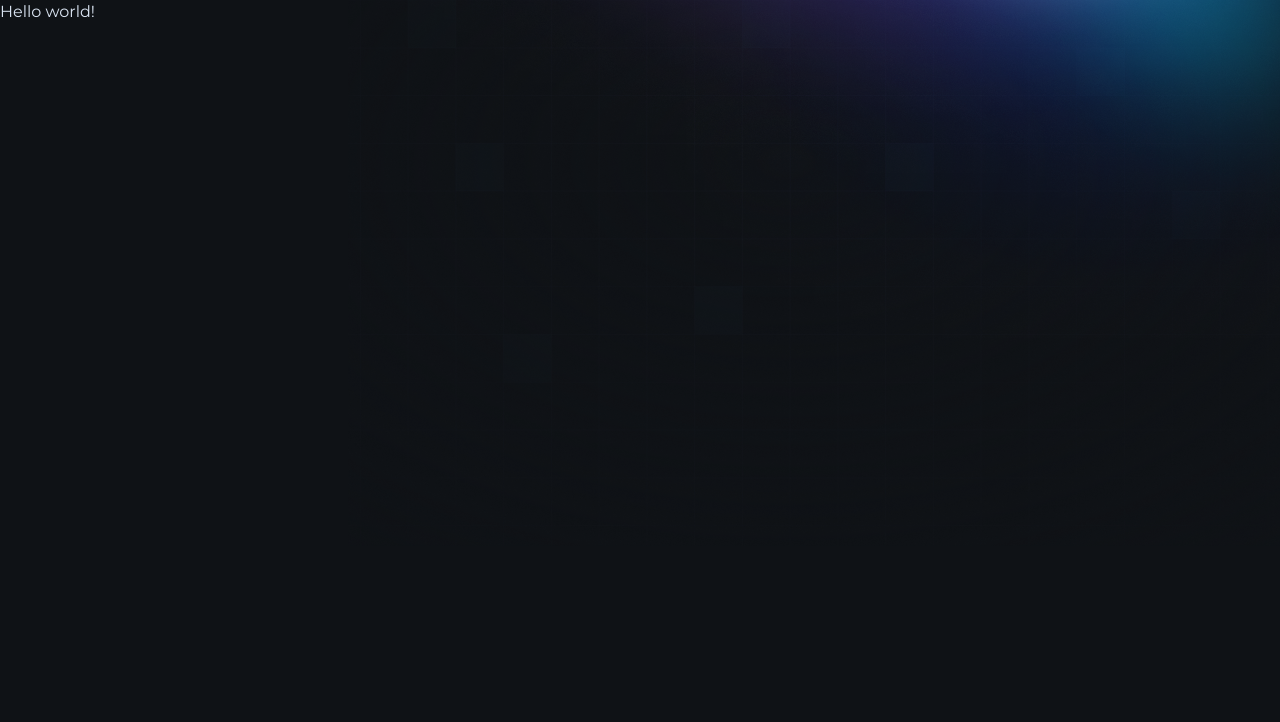
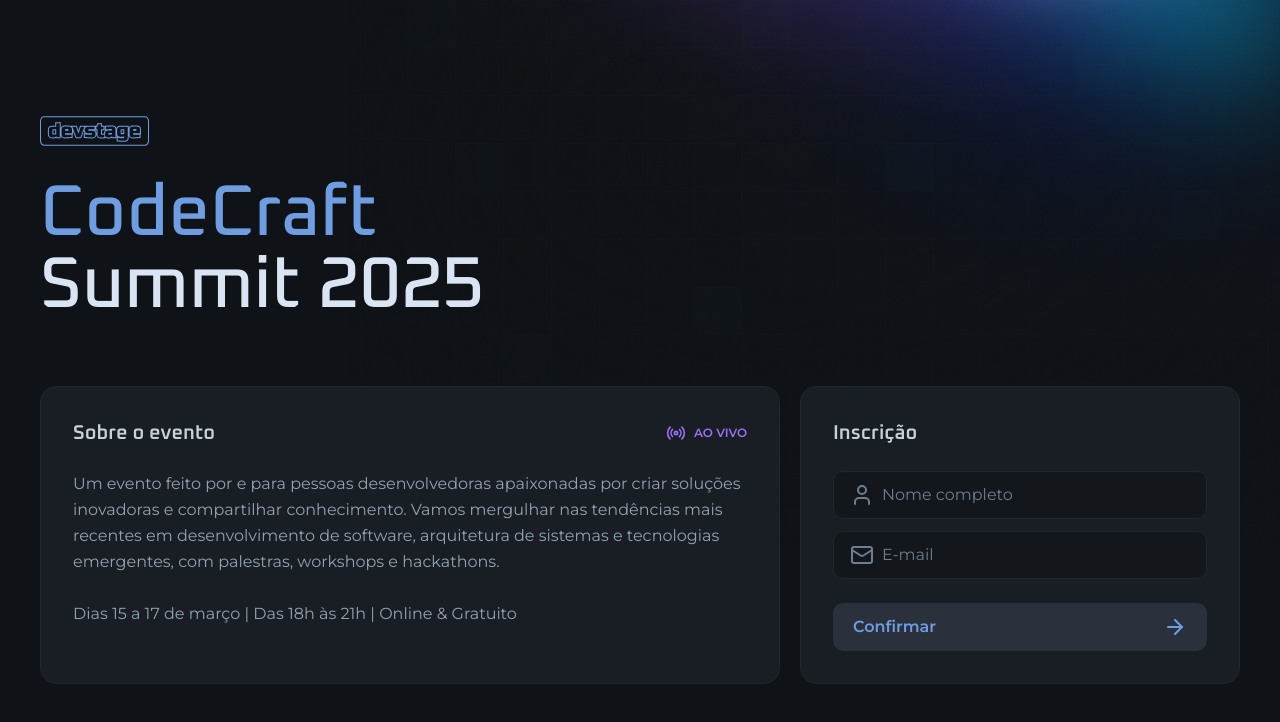
Before and after one commit to ArthurFakhouri/nlw-connect-web, a Next.js app: page / in a window 1280 px wide. Shown: the top 722 px of the page. Built offline with nearby package versions, Linux system fonts and the light colour scheme.

Commit message:
new: Creating the home page 'Devstage'

```diff
--- a/src/app/page.tsx
+++ b/src/app/page.tsx
@@ -1,7 +1,71 @@
+import { Button } from '@/components/button'
+import { InputField, InputIcon, InputRoot } from '@/components/input'
+import { ArrowRight, Mail, Radio, User } from 'lucide-react'
+import Image from 'next/image'
+import logo from '../assets/logo.svg'
+
 export default function Home() {
   return (
-    <main>
-      <div>Hello world!</div>
+    <main className="max-w-[1240px] mx-auto px-5 py-8 md:py-0">
+      <div className="min-h-dvh flex flex-col justify-center gap-16">
+        <div className="flex flex-col items-center gap-8  w-full max-w-[550px] md:items-start">
+          <Image src={logo} alt="devstage" width={108.5} height={30} />
+
+          <h1 className="text-4xl text-center leading-none font-heading font-medium flex flex-col md:text-7xl md:text-left">
+            <span className="text-blue">CodeCraft</span>
+            Summit 2025
+          </h1>
+        </div>
+
+        <div className="flex gap-5 items-stretch flex-col md:flex-row">
+          <div className="flex-1 bg-gray-700 border border-gray-600 rounded-2xl p-8 space-y-6">
+            <div className="flex items-center justify-between">
+              <h2 className="font-heading font-semibold text-gray-200 text-xl">
+                Sobre o evento
+              </h2>
+              <span className="text-purple font-semibold text-xs flex items-center gap-2">
+                <Radio className="size-5" />
+                AO VIVO
+              </span>
+            </div>
+            <p className="text-gray-300 leading-relaxed text-sm md:text-base">
+              Um evento feito por e para pessoas desenvolvedoras apaixonadas por
+              criar soluções inovadoras e compartilhar conhecimento. Vamos
+              mergulhar nas tendências mais recentes em desenvolvimento de
+              software, arquitetura de sistemas e tecnologias emergentes, com
+              palestras, workshops e hackathons.
+              <br />
+              <br />
+              Dias 15 a 17 de março | Das 18h às 21h | Online & Gratuito
+            </p>
+          </div>
+          <form className="bg-gray-700 border border-gray-600 rounded-2xl p-8 space-y-6 w-full md:max-w-[440px]">
+            <h2 className="font-heading font-semibold text-gray-200 text-xl">
+              Inscrição
+            </h2>
+
+            <div className="space-y-3">
+              <InputRoot>
+                <InputIcon>
+                  <User />
+                </InputIcon>
+                <InputField type="text" placeholder="Nome completo" />
+              </InputRoot>
+              <InputRoot>
+                <InputIcon>
+                  <Mail />
+                </InputIcon>
+                <InputField type="email" placeholder="E-mail" />
+              </InputRoot>
+            </div>
+
+            <Button type="submit">
+              Confirmar
+              <ArrowRight />
+            </Button>
+          </form>
+        </div>
+      </div>
     </main>
-  );
+  )
 }
```
